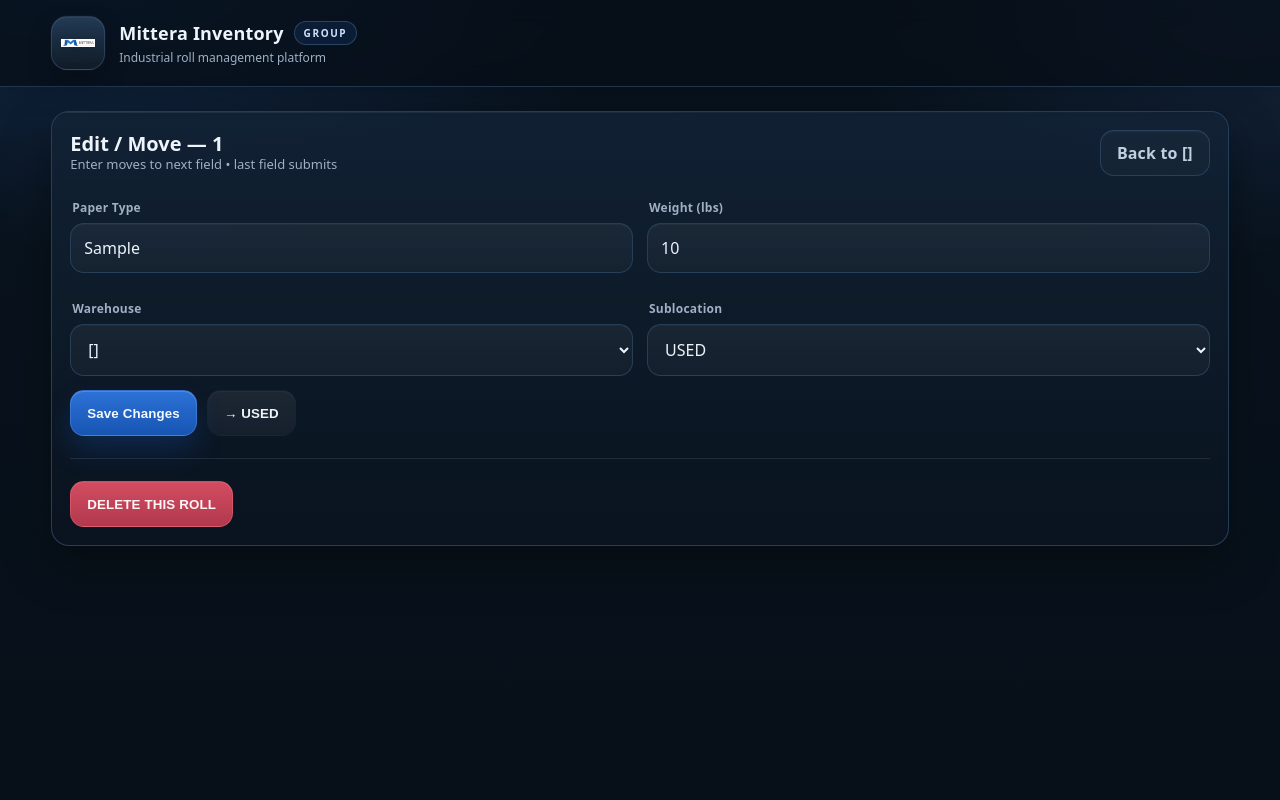
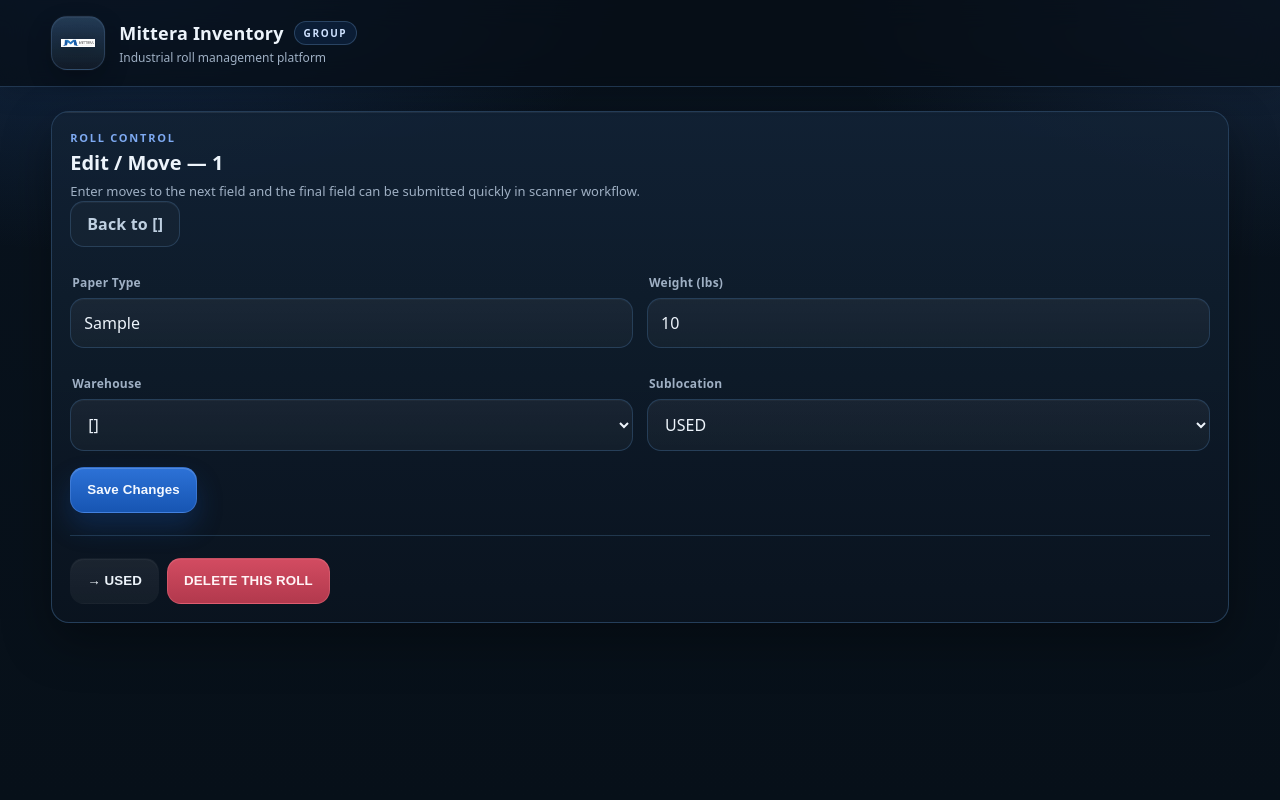
Before and after one commit to TomasOrrego11/Roll-Inventory, a Python web app: template templates/edit.html in a window 1280 px wide. Run offline with Jinja, Linux system fonts and the light colour scheme; the template is opened without the code that fills it: most values are stand-ins (such as "Sample title", 1, 10 or a date in 2020).

Commit message:
Update edit.html

```diff
--- a/templates/edit.html
+++ b/templates/edit.html
@@ -2,16 +2,23 @@
 {% set title = "Edit / Move Roll" %}
 {% block content %}
 
+<div class="section-block">
   <div class="card">
-  <div style="display:flex; align-items:center; justify-content:space-between; gap:12px; flex-wrap:wrap;">
+    <div class="panel-head">
       <div>
+        <div class="section-kicker">ROLL CONTROL</div>
         <h3>Edit / Move — {{ r.roll_id }}</h3>
-      <div class="hint">Enter moves to next field • last field submits</div>
+        <div class="hint" style="margin-top:8px;">
+          Enter moves to the next field and the final field can be submitted quickly in scanner workflow.
         </div>
+      </div>
+
+      <div class="panel-actions">
         <a class="btn ghost" href="{{ url_for('inventory', warehouse=r.warehouse) }}">Back to {{ r.warehouse }}</a>
       </div>
+    </div>
 
-  <form method="post" autocomplete="off" data-page="edit" style="margin-top:10px;">
+    <form method="post" autocomplete="off" data-page="edit" style="margin-top:14px;">
       <div class="grid2">
         <div>
           <label>Paper Type</label>
@@ -38,22 +45,27 @@
         </div>
       </div>
 
-    <div style="display:flex; gap:10px; margin-top:14px; flex-wrap:wrap;">
+      <div class="form-actions" style="margin-top:16px;">
         <button class="btn primary" type="submit">Save Changes</button>
+      </div>
+    </form>
+
+    <hr style="margin:22px 0;">
+
+    <div class="row-actions">
       <form method="post" action="{{ url_for('delete_roll_pc', roll_id=r.roll_id) }}"
             onsubmit="return confirm('Move to USED?');" style="margin:0;">
         <button class="btn" type="submit">→ USED</button>
       </form>
-    </div>
-  </form>
-
-  <hr style="margin:22px 0; border:none; border-top:1px solid rgba(35,48,66,.9);">
 
       <form method="post"
             action="{{ url_for('delete_roll_pc', roll_id=r.roll_id) }}"
-        onsubmit="return confirm('DELETE this roll permanently? This cannot be undone.');">
+            onsubmit="return confirm('DELETE this roll permanently? This cannot be undone.');"
+            style="margin:0;">
         <button class="btn danger" type="submit">DELETE THIS ROLL</button>
       </form>
+    </div>
+  </div>
 </div>
 
 <script>
@@ -83,7 +95,6 @@ function fillLocations(wh, selected){
     locEl.appendChild(opt);
   });
 
-  // fallback: if selected not in list, pick first
   if(!locEl.value && list.length) locEl.value = list[0];
 }
 
```
Lines whose indentation alone changed are shown as unchanged.
